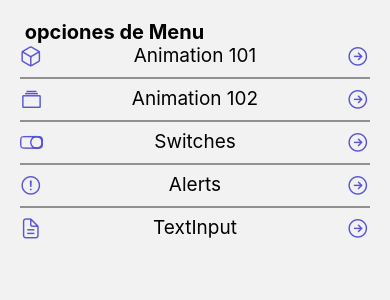
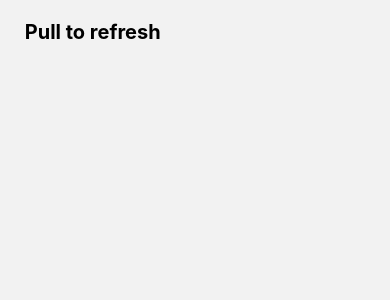
Before and after one commit to MarcosIsmael/RNComponetns, a React Native app: screen /PullToRefresh in a window 390 px wide. Shown: the top 300 px of the page. Built offline with nearby package versions, Linux system fonts and the light colour scheme.

Commit message:
ver video 210

```diff
--- a/src/data/MenuItems.js
+++ b/src/data/MenuItems.js
@@ -20,8 +20,8 @@
         component : 'AlertScreen'
     },
     {
-        name:'TextInput',
-        icon:'document-text-outline',
-        component : 'TextInputScreen'
+        name:'Pull to refresh',
+        icon:'refresh-circle-outline',
+        component : 'PullToRefresh'
     },
   ]
--- a/src/navigation/Navigator.js
+++ b/src/navigation/Navigator.js
@@ -7,6 +7,7 @@
 import SwitchScreen from '../screens/SwitchScreen';
 import AlertScreen from '../screens/AlertScreen';
 import TextInputScreen from '../screens/TextInputScreen';
+import PullToRefresh from '../screens/PullToRefresh';
 
 const Stack = createStackNavigator();
 
@@ -21,6 +22,7 @@
       <Stack.Screen name="SwitchScreen" component={SwitchScreen} />
       <Stack.Screen name="AlertScreen" component={AlertScreen} />
       <Stack.Screen name="TextInputScreen" component={TextInputScreen} />
+      <Stack.Screen name="PullToRefresh" component={PullToRefresh} />
 
     </Stack.Navigator>
   );
--- /dev/null
+++ b/src/screens/PullToRefresh.js
@@ -0,0 +1,40 @@
+import React, { useState } from 'react'
+import { RefreshControl, ScrollView, View } from 'react-native'
+import HeaderTitle from '../components/HeaderTitle'
+import { styles } from '../theme/AppTheme'
+
+const PullToRefresh = () => {
+    const [refreshing, setRefreshing] = useState(false)
+
+    const [data, setData] = useState('')
+
+    const onRefresh = ()=> {
+        setRefreshing(true)
+        setTimeout(() => {
+            setRefreshing(false)
+            setData('hola mundo')
+            console.log('terminamos')
+        }, 1500);
+    }
+  return (
+      <ScrollView
+      refreshControl={
+          <RefreshControl
+          refreshing={refreshing}
+          onRefresh={onRefresh}
+          progressViewOffset={10}
+          progressBackgroundColor={'#5856d6'}
+          colors={['white', 'red', 'orange']}
+          />
+      }
+      >
+        <View style={styles.marginGlobal}>
+            <HeaderTitle title={'Pull to refresh'}/>
+
+            <HeaderTitle title={data}/>
+        </View>
+      </ScrollView>
+  )
+}
+
+export default PullToRefresh
```
